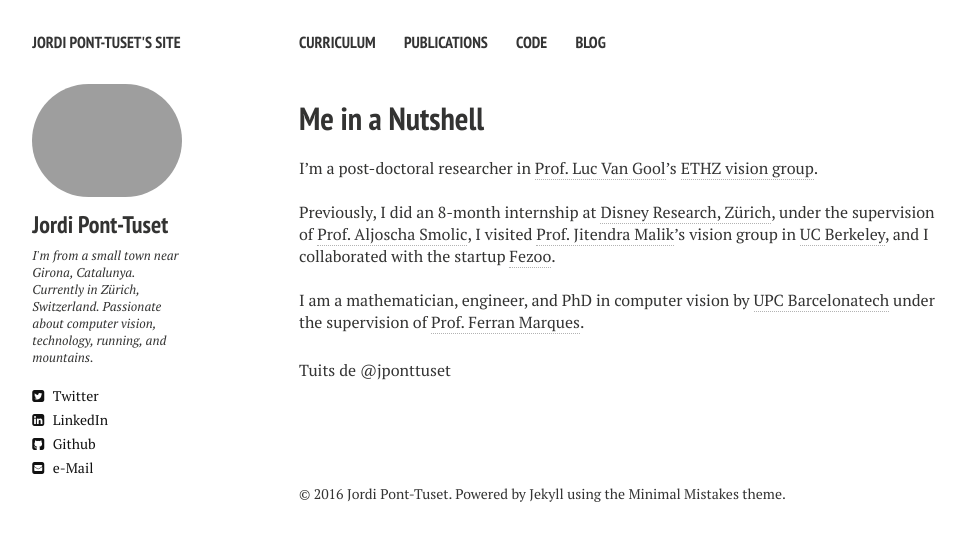
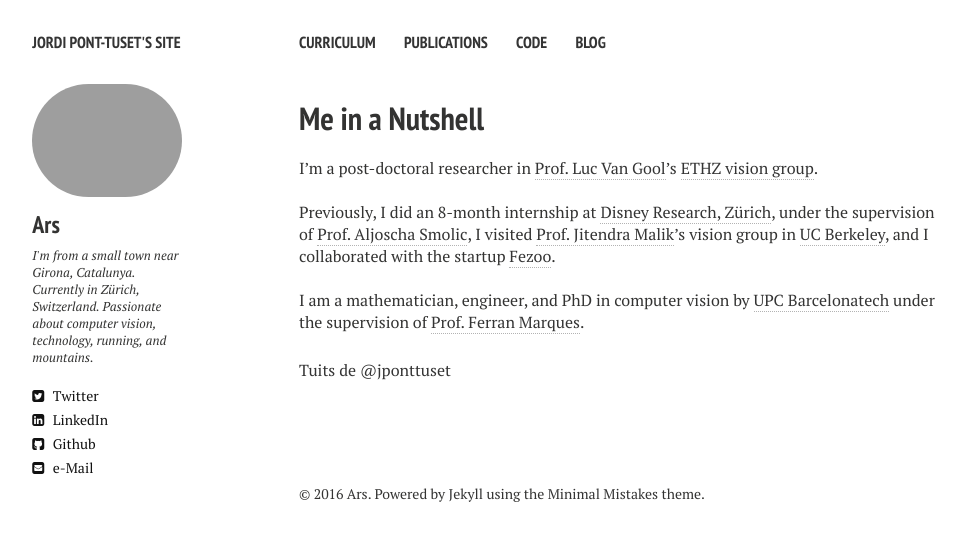
Before and after one commit to senya-ashukha/senya-ashukha.github.io, a Jekyll site: the page built from index.md, in a window 1280 px wide. Shown: the top 541 px of the page, without its empty margins (21-987 px from the left). Built offline with Jekyll 4.4.1, drawn with Linux system fonts in a browser that asks for light colours; nearby versions of some CDN libraries; comment, search, counter and statistics services are not loaded.

```diff
--- a/_config.yml
+++ b/_config.yml
@@ -4,7 +4,7 @@
 disqus_shortname: jponttuset
 
 owner:
-  name:           Jordi Pont-Tuset
+  name:           Ars
   avatar:         jordi.png
   bio:            I'm from a small town near Girona, Catalunya. Currently in Zürich, Switzerland. Passionate about computer vision, technology, running, and mountains.
   email:          jponttuset@gmail.com
@@ -33,7 +33,6 @@
 kramdown:
   extensions: ["strikethrough"]
 
-# https://github.com/mojombo/jekyll/wiki/Permalinks
 permalink:   /:categories/:title/
 
 kramdown:
```
